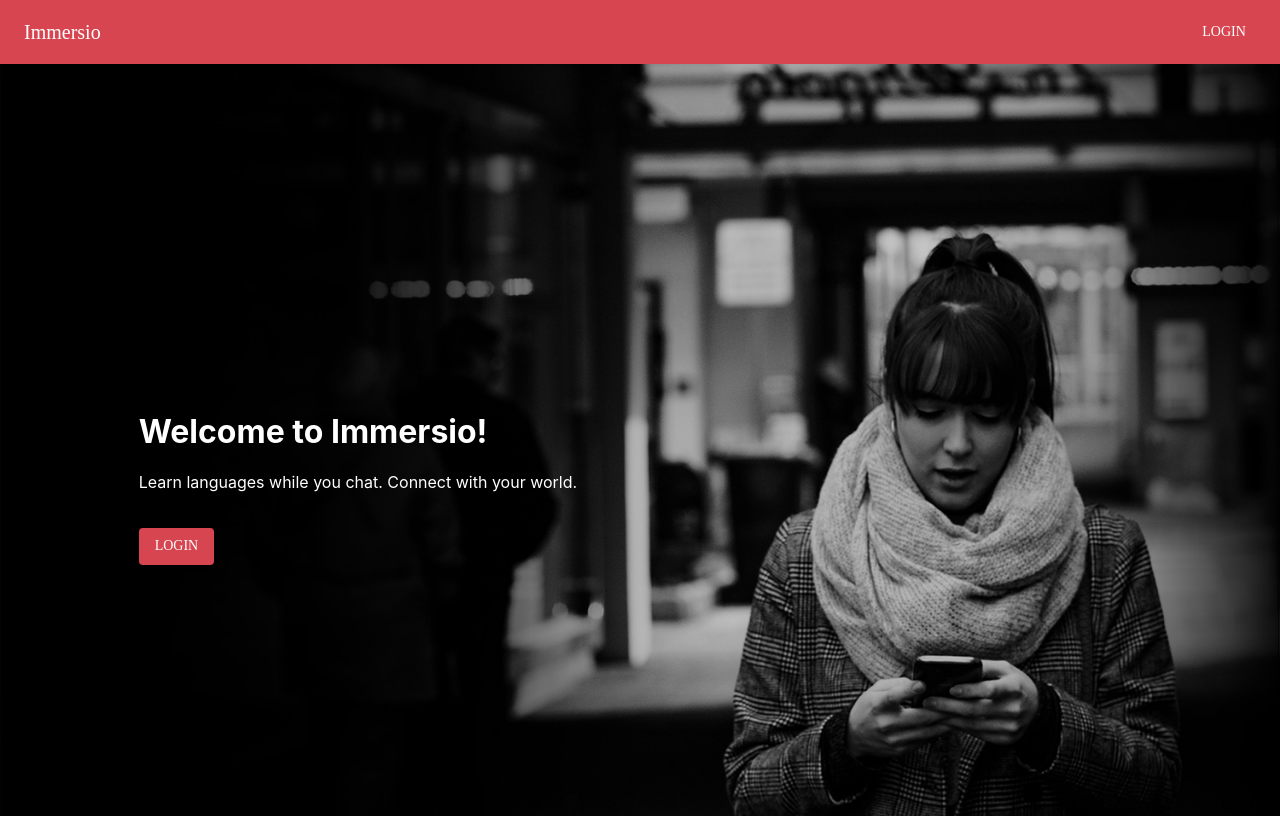
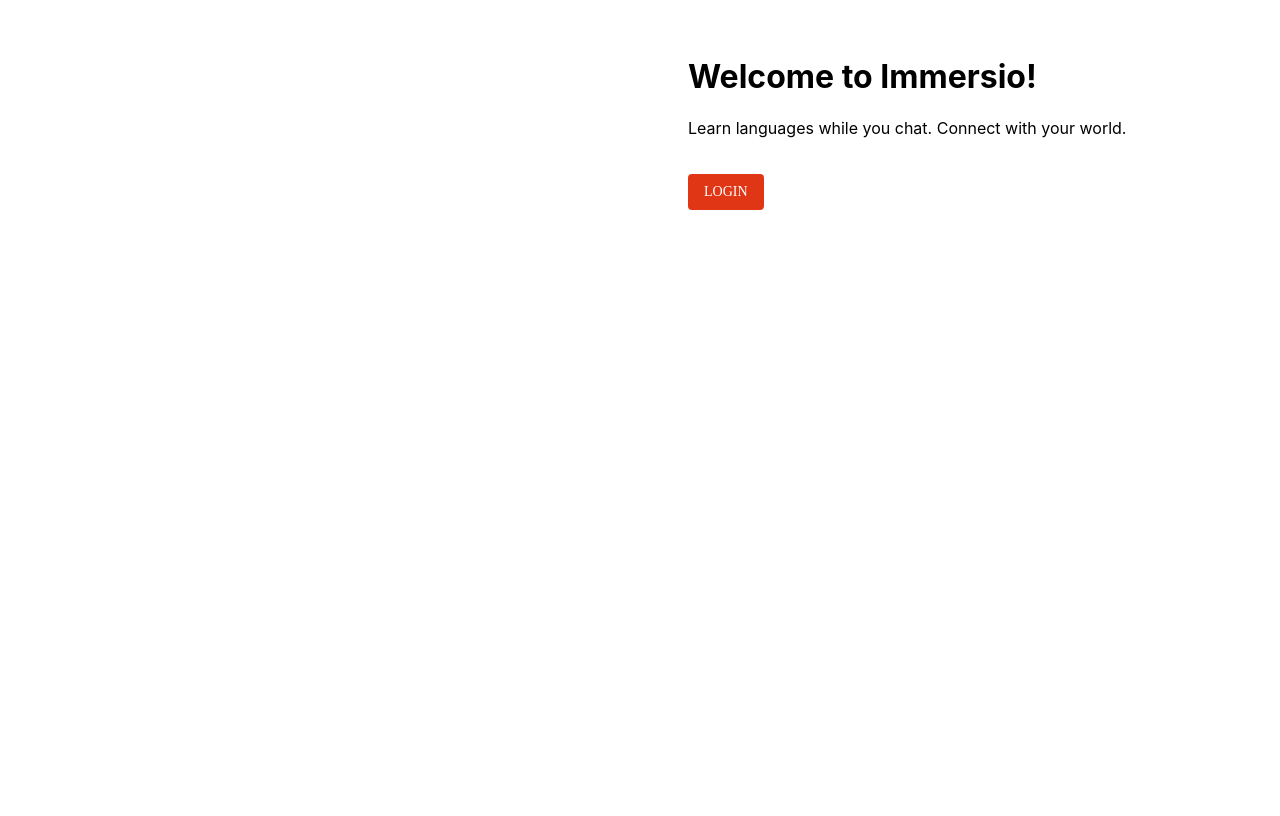
Before and after one commit to MarshallProtsman/Project-3_good-MERNin, a React (Create React App) app in the folder client/: page / in a window 1280 px wide. Built offline with nearby package versions, Linux system fonts and the light colour scheme; a web font is replaced by a local one.

Commit message:
save point - arbitrary

```diff
--- a/client/public/index.html
+++ b/client/public/index.html
@@ -25,7 +25,7 @@
     -->
     <title>Immersio Chat</title>
   </head>
-  <body style="background: black; color: white">
+  <body>
     <noscript>You need to enable JavaScript to run this app.</noscript>
     <div id="root"></div>
     <!--
--- a/client/src/App.js
+++ b/client/src/App.js
@@ -21,7 +21,7 @@ const font = 'Baloo Chettan';
 const theme = createMuiTheme({
   palette: {
     primary: {
-      main: '#D64550'
+      main: '#E03616'
     },
     secondary: green,
   },
@@ -31,6 +31,7 @@ const theme = createMuiTheme({
   typography: {
     fontFamily: font
   },
+  shadows: ["none"]
 });
 
 class App extends Component {
@@ -75,7 +76,7 @@ class App extends Component {
   render() {
     return (
       <ThemeProvider theme={theme} >
-        <ButtonAppBar />
+        {/* <ButtonAppBar /> */}
         <Router>
           <div>
             <Switch>
--- a/client/src/components/messenger/index.js
+++ b/client/src/components/messenger/index.js
@@ -7,28 +7,6 @@ class Chat extends Component {
         super(props);
 
         console.log(this.props);
-
-        this.UserOne = {
-            name: 'User One',
-            email: 'user-one@gmail.com',
-            id: 7069800122,
-            native: 'en',
-            target: 'es',
-            img: 'url/picture',
-            friends: [],
-            threads: [],
-        };
-
-        this.UserTwo = {
-            name: 'User Two',
-            email: 'user-two@gmail.com',
-            id: 7062261217,
-            native: 'en',
-            target: 'fr',
-            img: 'url/picture',
-            friends: [],
-            threads: [],
-        };
 
         // pass in from props (app - dynamic user info would replace hardcoded info below!!!)
         this.user = {
@@ -122,7 +100,7 @@ class Chat extends Component {
                 color: 'white',
                 background: 'orangered',
                 padding: 0.22 + 'em',
-                borderRadius: 10 + 'em'
+                border: 'none'
             },
 
             Messages: {
--- a/client/src/pages/homepage.js
+++ b/client/src/pages/homepage.js
@@ -17,23 +17,34 @@ function homePage() {
             backgroundPosition: 'left',
             height: '94vh',
             width: '100%',
-            textAlign: 'left',
+            textAlign: 'center',
+        },
+        gridContainer: {
+            color: '#000000'
+        },
+        item: {
+            padding: '3em'
         }
 
     };
 
     return (
-        <Box style={style.body}>
-            <Grid container>
-            <Grid item xs={1}></Grid>
-                <Grid item lg={6} sm={12} xs={12} style={style.blurb}>
+        <Box>
+            <Grid container spacing={3} style={style.gridContainer}>
+                <Grid item md={6} style={style.item}>
+
+                </Grid>
+                <Grid item md={6} style={style.item}>
                     <h1 >Welcome to Immersio!</h1>
                     <p>Learn languages while you chat. Connect with your world.</p>
                     <br />
                     <NavButton to="/login" text="Login" />
                 </Grid>
+
             </Grid>
+
         </Box>
+
     );
 }
 
--- a/client/src/pages/login.js
+++ b/client/src/pages/login.js
@@ -1,16 +1,23 @@
 import React, { Component } from "react";
 import Box from "@material-ui/core/Box";
-import LoginForm from "../components/loginform"
+import LoginForm from "../components/loginform";
+import Container from "@material-ui/core/Container";
+import Grid from "@material-ui/core/Grid";
 
 
 
 class LoginPage extends Component {
     render() {
         return (
-            <Box style={{background: 'black', height: '94vh'}}>
-            <br />
-            <div className="#" >Log-in Page</div>
-            <LoginForm/>
+            <Box style={{ background: 'black', height: '94vh' }}>
+                <Grid container>
+                    <Grid item lg={4}></Grid>
+                    <Grid item lg={4}>
+                     <div className="#" >Log-in Page</div>
+                        <LoginForm />
+                    </Grid>
+                    <Grid item lg={4}></Grid>
+                </Grid>
             </Box>
         );
     };
--- a/client/src/pages/messenger.js
+++ b/client/src/pages/messenger.js
@@ -7,8 +7,8 @@ class MessengerPage extends Component {
     render() {
         return (
             <Messenger user={ this.props.app } appStateHandler={ this.props.appStateHandler }/>
-        )
-    }
-}
+        );
+    };
+};
 
 export default MessengerPage;
--- a/client/src/pages/sandboxUI.js
+++ /dev/null
@@ -1,38 +0,0 @@
-import React, { Component } from 'react';
-import Box from "@material-ui/core/Box";
-import Grid from '@material-ui/core/Grid';
-import { Container } from '@material-ui/core';
-
-class Sandbox extends Component {
-    render() {
-const gridItem = {
-    border: '1px solid grey',
-    padding: '0.11em'
-}
-
-        return (
-
-            <Container fixed>
-            <Grid container>
-                    <Grid item xs={12} md={4} style={gridItem}>
-                        hello
-                    </Grid>
-                    <Grid item xs={12} md={4} style={gridItem}>
-                        hello
-                    </Grid>
-                    <Grid item xs={12} md={4} style={gridItem}>
-                        hello
-                    </Grid>
-                </Grid>
-
-            </Container>
-
-
-
-
-
-        )
-    }
-}
-
-export default Sandbox
```
